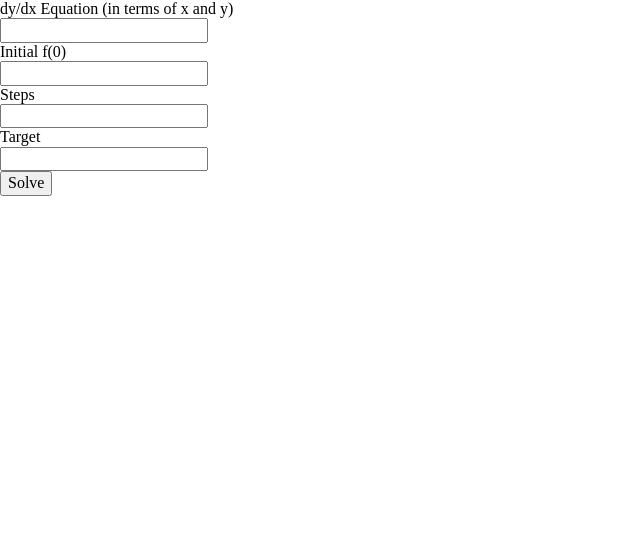
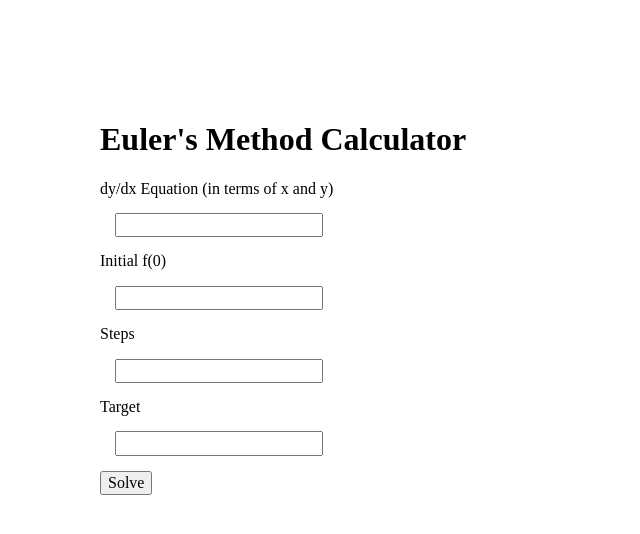
Before and after one commit to nathanhleung/euler-method-js, a plain HTML site: page index.html in a window 1280 px wide. Shown: the whole page, without its empty margins (0-640 px from the left). Drawn offline with nearby package versions, Linux system fonts and the light colour scheme.

Commit message:
add some styles

```diff
--- /dev/null
+++ b/index.css
@@ -0,0 +1,12 @@
+html {
+  height: 100%;
+}
+
+body {
+  min-height: 100%;
+  padding: 100px;
+}
+
+input {
+  margin: 15px;
+}
--- a/index.html
+++ b/index.html
@@ -5,8 +5,10 @@
     <meta charset='utf-8' />
     <meta name='viewport' content='width=device-width,initial-scale=1' />
     <link rel='stylesheet' href='https://cdnjs.cloudflare.com/ajax/libs/normalize/5.0.0/normalize.min.css' />
+    <link rel='stylesheet' href='./index.css' />
   </head>
   <body>
+    <h1>Euler's Method Calculator</h1>
     <label>dy/dx Equation (in terms of x and y)</label><br />
     <input type="text" id="equation" /><br />
     <label>Initial f(0)</label><br />
```
